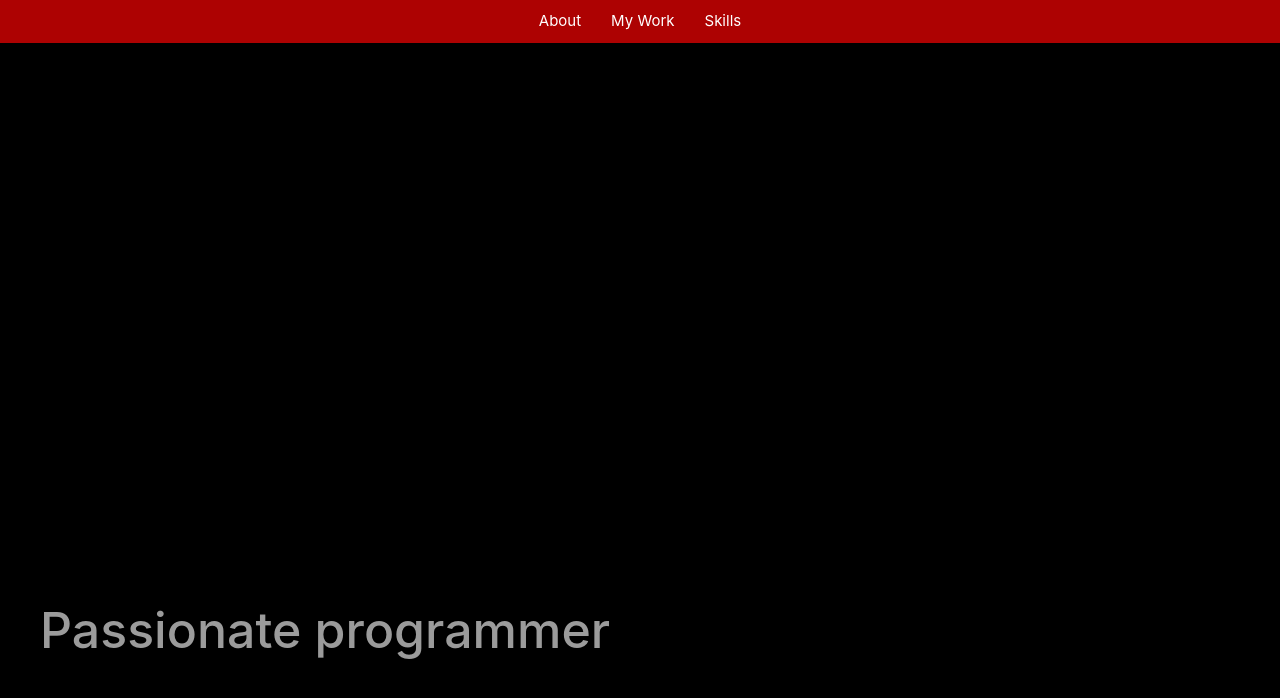
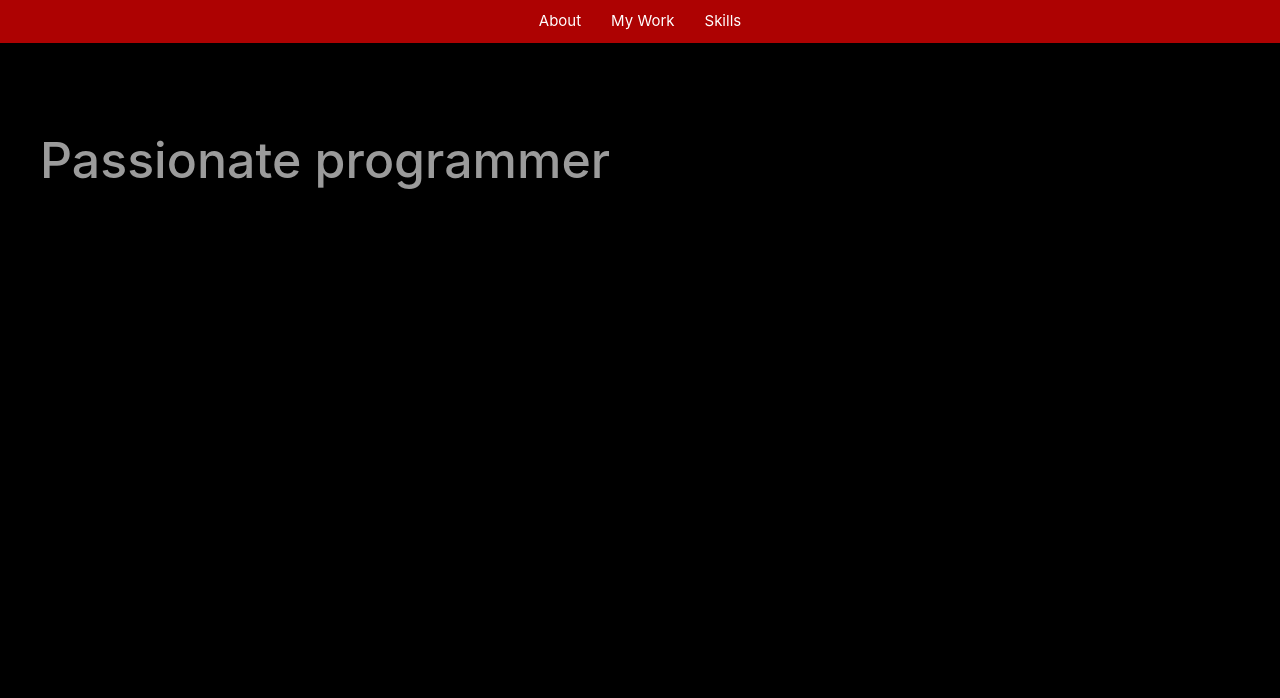
Before and after one commit to PatrickBoynton/portfolio, a React (Create React App) app: page / in a window 1280 px wide. Shown: the top 698 px of the page. Built offline with nearby package versions, Linux system fonts and the light colour scheme.

Commit message:
Fixed the positioning.

```diff
--- a/src/App.css
+++ b/src/App.css
@@ -62,7 +62,7 @@ a:hover {
     font-size: 50px;
     width: 100%;
     white-space: nowrap;
-    bottom: 60rem;
+    bottom: 38rem;
     animation: fadeInOut 4s ease-in;
     opacity: 0;
 }
@@ -73,7 +73,7 @@ a:hover {
     font-size: 50px;
     width: 100%;
     white-space: nowrap;
-    /*top: 7rem;*/
+    bottom: 47rem;
     animation: fadeInOut 4s ease-in;
     animation-delay: 4s;
     opacity: 0;
```
